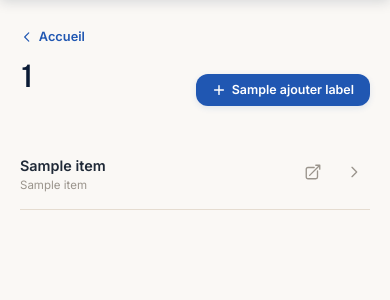
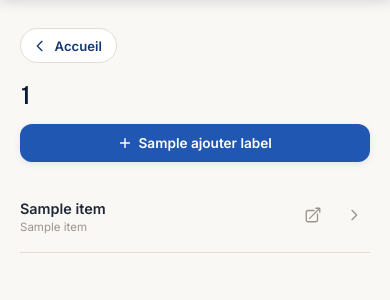
Before and after one commit to abois/tscmazan, a Django app: template gestion/templates/gestion/liste.html in a window 390 px wide. Shown: the part 57-357 px from the top of the page. Run offline with Django 5.2, Linux system fonts and the light colour scheme; the template is opened without the code that fills it: most values are stand-ins (such as "Sample title", 1, 10 or a date in 2020); some libraries are stand-ins or nearby versions.

Commit message:
Gestion : layout mobile + backlinks type bouton
Amélioration de l'ergonomie du back-office /gestion/ suite retour
utilisateur : positionnement des boutons pas idéal sur mobile, lien
retour trop discret.

Page header et list header (mobile-first) :
- Stack vertical sur mobile (<640px) : titre puis bouton d'action
  en pleine largeur pour un tap confortable
- Flex horizontal aligné sur desktop : titre gauche, bouton droite
- .page-title passe de 2rem à 1.6rem sur mobile (évite le chevauchement)

Boutons d'action (.btn-add, .btn-secondary) :
- Mobile : taille plus généreuse (padding + font-size), pleine largeur
- Desktop : retour à la taille compacte, auto width
- Alignement centré du contenu (gap 0.4rem, justify-center)

Breadcrumb / retour :
- Transformé en vrai bouton outlined pill (rounded-full) plutôt
  qu'un simple lien texte
- Fond blanc, bordure sable, texte bleu-700, icône flèche 16px
- Hover : bordure bleu-500 + fond bleu-50 + flèche qui décale
  de 3px vers la gauche (feedback "retour")
- Active : translate-y 1px (effet tactile)
- Cohérent mobile + desktop, clairement identifiable comme nav

Co-Authored-By: Claude Opus 4.7 (1M context) <noreply@anthropic.com>

```diff
--- a/gestion/templates/gestion/base_gestion.html
+++ b/gestion/templates/gestion/base_gestion.html
@@ -93,19 +93,33 @@
 
         .container { padding: 1.75rem 1.25rem 3rem; max-width: 720px; margin: 0 auto; }
 
-        /* Breadcrumb */
+        /* Breadcrumb / back button */
         .breadcrumb {
             display: inline-flex;
             align-items: center;
-            gap: 0.3rem;
-            font-size: 0.8rem;
+            gap: 0.4rem;
+            padding: 0.55rem 0.9rem 0.55rem 0.7rem;
+            margin-bottom: 1.25rem;
+            font-size: 0.82rem;
+            font-weight: 600;
+            color: var(--bleu-700);
+            text-decoration: none;
+            background: var(--bg-card);
+            border: 1px solid var(--border);
+            border-radius: 999px;
+            transition: border-color 0.15s, color 0.15s, background 0.15s, transform 0.1s;
+        }
+        .breadcrumb:hover {
+            border-color: var(--accent);
             color: var(--accent);
-            text-decoration: none;
-            margin-bottom: 1rem;
-            font-weight: 600;
-            transition: color 0.15s;
+            background: var(--bleu-50);
         }
-        .breadcrumb:hover { color: var(--bleu-700); }
+        .breadcrumb:active { transform: translateY(1px); }
+        .breadcrumb svg {
+            width: 16px; height: 16px;
+            transition: transform 0.15s;
+        }
+        .breadcrumb:hover svg { transform: translateX(-3px); }
 
         /* Dashboard welcome */
         .welcome {
@@ -173,13 +187,14 @@
         /* Forms */
         .page-title {
             font-family: var(--font-display);
-            font-size: 2rem;
+            font-size: 1.6rem;
             letter-spacing: 0.02em;
             font-weight: 400;
             color: var(--bleu-900);
             margin-bottom: 1.5rem;
             line-height: 1.1;
         }
+        @media (min-width: 640px) { .page-title { font-size: 2rem; } }
         .page-subtitle { font-size: 0.9rem; color: var(--text-muted); margin-top: -0.75rem; margin-bottom: 1.5rem; }
 
         .form-group { margin-bottom: 1.35rem; }
@@ -300,26 +327,48 @@
         }
         .btn-back:hover { border-color: var(--accent); color: var(--accent); }
 
-        /* List */
+        /* List header — mobile : empilé, desktop : côte à côte */
         .list-header {
-            display: flex; align-items: center; justify-content: space-between;
+            display: flex;
+            flex-direction: column;
+            align-items: stretch;
+            gap: 0.75rem;
             margin-bottom: 1.25rem;
         }
+        .list-header .page-title { margin-bottom: 0; }
+        @media (min-width: 640px) {
+            .list-header {
+                flex-direction: row;
+                align-items: center;
+                justify-content: space-between;
+                gap: 1rem;
+            }
+        }
+
         .btn-add {
             display: inline-flex;
             align-items: center;
-            gap: 0.35rem;
-            font-size: 0.78rem;
+            justify-content: center;
+            gap: 0.4rem;
+            font-size: 0.85rem;
             font-weight: 600;
             background: var(--accent);
             color: white;
-            padding: 0.55rem 1rem;
+            padding: 0.7rem 1rem;
             border-radius: var(--radius);
             text-decoration: none;
             transition: background 0.15s, box-shadow 0.2s;
             box-shadow: 0 2px 6px rgba(32, 87, 178, 0.12);
+            width: 100%;
         }
         .btn-add:hover { background: var(--accent-hover); box-shadow: 0 4px 10px rgba(32, 87, 178, 0.2); }
+        @media (min-width: 640px) {
+            .btn-add {
+                font-size: 0.78rem;
+                padding: 0.6rem 1rem;
+                width: auto;
+            }
+        }
         .list-item {
             display: flex;
             align-items: center;
```
Also changed, not shown: other parts of gestion/templates/gestion/base_gestion.html (+19 -7 lines).
